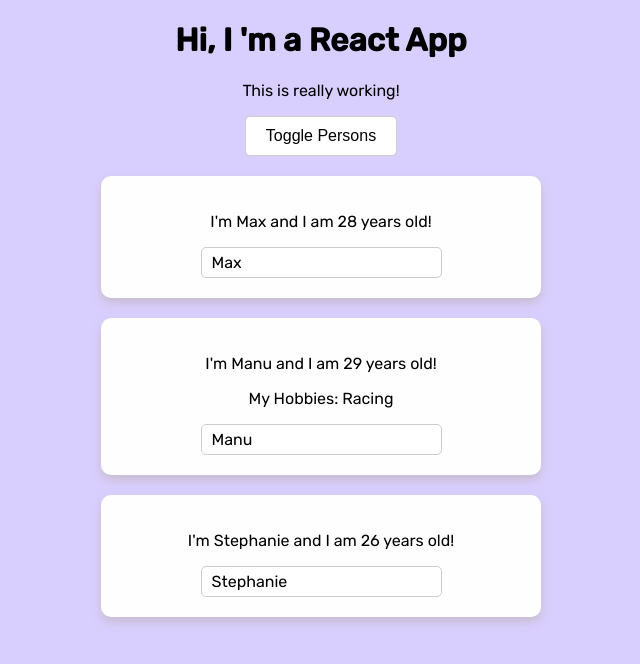
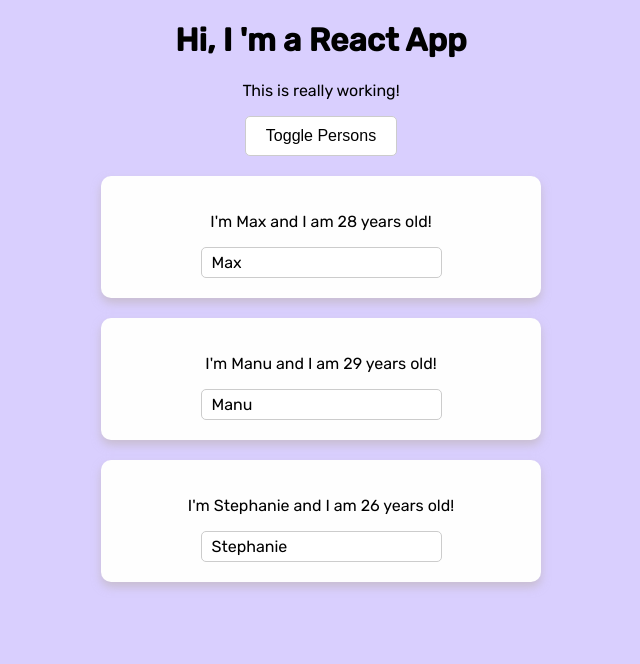
Before and after one commit to tjgillweb/learn-react, a React (Create React App) app: page / in a window 1280 px wide. Both pictures are taken after a click on the button "Toggle Persons". Shown: the top 664 px of the page, without its empty margins (319-959 px from the left). Built offline with nearby package versions, Linux system fonts and the light colour scheme.

Commit message:
Output list using array map

```diff
--- a/src/App.js
+++ b/src/App.js
@@ -81,15 +81,14 @@
     if(this.state.showPersons){
       persons = (
         <div>
-          <Person name = {this.state.persons[0].name}
-                  age = {this.state.persons[0].age}/>
-          <Person name = {this.state.persons[1].name}
-                  age = {this.state.persons[1].age}
-                  click = {this.switchNameHandler.bind(this, 'Max!')}
-                  changed = {this.nameChangedHandler} > My Hobbies: Racing
-          </Person>
-          <Person name = {this.state.persons[2].name}
-                  age = {this.state.persons[2].age}/>
+          {
+            this.state.persons.map(person => {
+              return <Person
+              name={person.name}
+              age={person.age} />
+            })
+          }
+
         </div>
       )
     }
```
